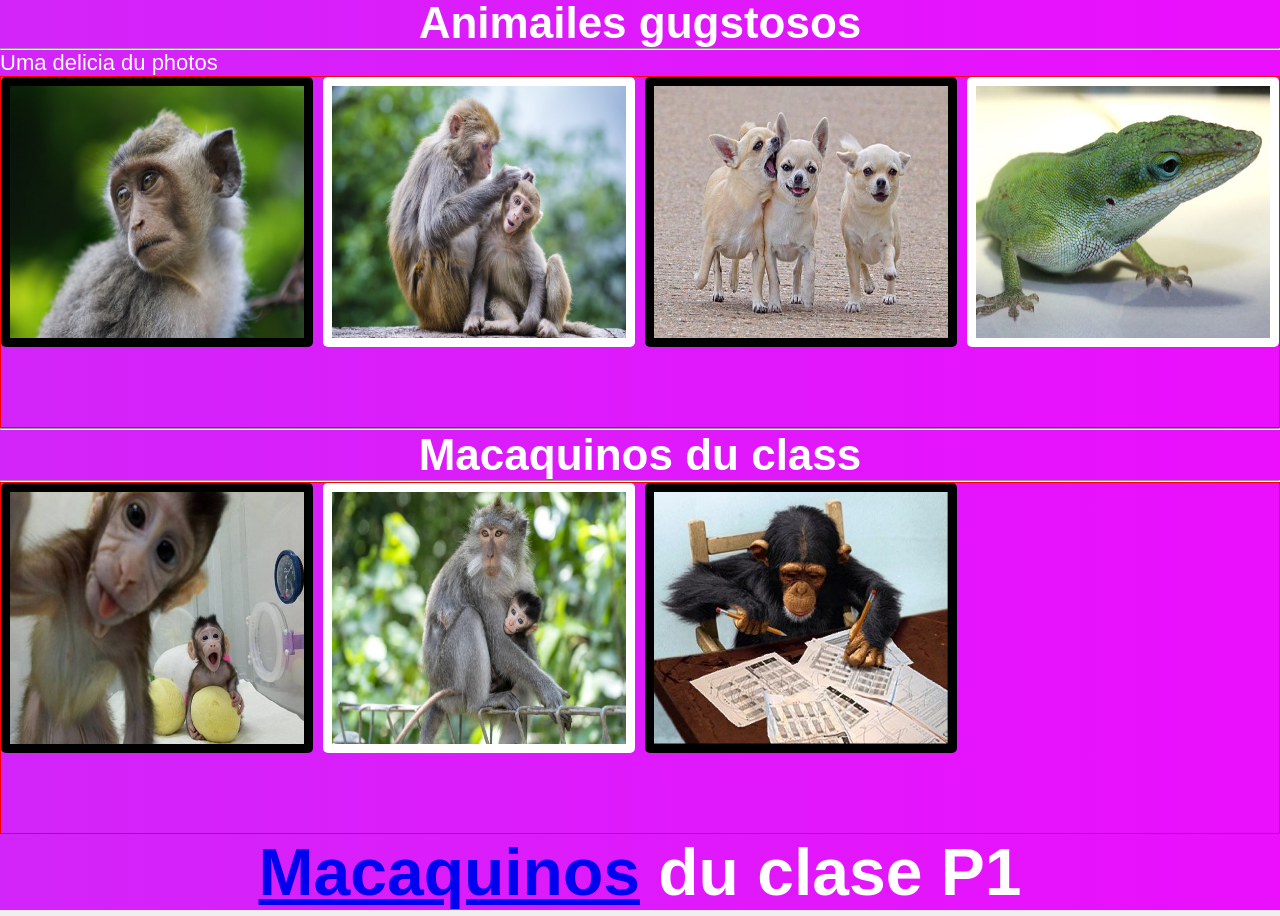
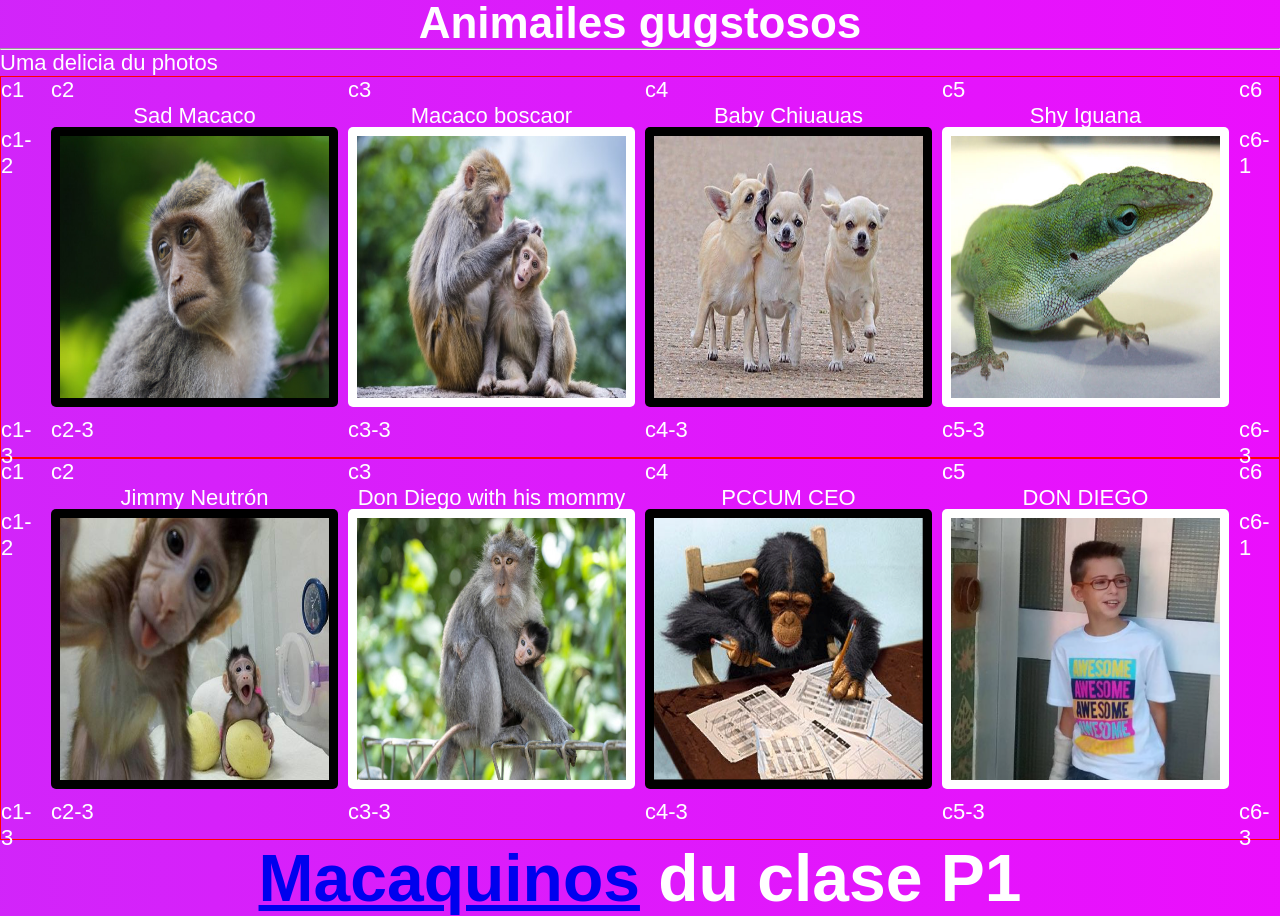
Before and after one commit to angelcamuna/MonkeyPageCSSfree, a plain HTML site: page Index.html in a window 1280 px wide. Shown: the part 258-1174 px from the top of the page. Drawn offline with Linux system fonts and the light colour scheme.

Commit message:
triquiñuela + titulos + orden

```diff
--- a/Index.html
+++ b/Index.html
@@ -24,19 +24,48 @@
 </header>
 <nav>
 <div id="container">
+  <div>c1 </div>
+    <div>c2  <p align="center">Sad Macaco</p> </div>
+      <div>c3  <p align="center">Macaco boscaor</p>  </div>
+        <div>c4  <p align="center">Baby Chiuauas</p>  </div>
+          <div>c5  <p align="center">Shy Iguana</p>  </div>
+            <div>c6 </div>
+              <div>c1-2</div>
+
   <div class="celda1">  <a href="pages/Macaco1.html"><img src="img/Macaquino1.jpg" alt=""></a> </div>
 	<div class="celda2">  <a href="pages/Macaco2.html"><img src="img/Macaquino2.jpg" alt=""></a> </div>
 	<div class="celda3">  <a href="pages/guagua.html"><img src="img/guagua.jpg" alt=""></a> </div>
 	<div class="celda4">  <a href="pages/shylizard.html"><img src="img/shylizard.jpg" alt=""></a> </div>
+
+  <div>c6-1 </div>
+    <div>c1-3 </div>
+      <div>c2-3 </div>
+        <div>c3-3 </div>
+          <div>c4-3 </div>
+            <div>c5-3  </div>
+              <div>c6-3  </div>
 </div>
-<hr>
-  <h1 style="font-size:200%;" align="center"> Macaquinos du class
-  </h1>
-<hr>
 <div id="container">
-  <div class="celda1">  <a href="pages/Macaco5.html"><img src="img/Macaquino3.jpg" alt=""></a> </div>
-  <div class="celda2">  <a href="pages/Macaco6.html"><img src="img/Macaquino6.jpg" alt=""></a> </div>
-  <div class="celda3">  <a href="pages/studyingmonkey.html"> <img src="img/ahmed.png" width="600" height="400" alt=""></a> </div>
+  <div>c1  </div>
+    <div>c2  <p align="center">Jimmy Neutrón</p> </div>
+      <div>c3  <p align="center">Don Diego with his mommy</p> </div>
+        <div>c4  <p align="center">PCCUM CEO</p> </div>
+          <div>c5  <p align="center">DON DIEGO</p> </div>
+            <div>c6  </div>
+              <div>c1-2  </div>
+
+  <div class="celda5">  <a href="pages/Macaco5.html"><img src="img/Macaquino3.jpg" alt=""></a> </div>
+  <div class="celda6">  <a href="pages/Macaco6.html"><img src="img/Macaquino6.jpg" alt=""></a> </div>
+  <div class="celda7">  <a href="pages/studyingmonkey.html"> <img src="img/ahmed.png" width="600" height="400" alt=""></a> </div>
+  <div class="celda8">  <a href="pages/dondiego.html"><img src="img/dondiego.png" width="600" height="400" alt=""></a> </div>
+
+  <div>c6-1 </div>
+    <div>c1-3 </div>
+      <div>c2-3 </div>
+        <div>c3-3 </div>
+          <div>c4-3 </div>
+            <div>c5-3  </div>
+              <div>c6-3  </div>
 </div>
 </nav>
 <footer>
--- a/css/displaygrid.css
+++ b/css/displaygrid.css
@@ -13,8 +13,8 @@ body{
 #container{
   display:grid;
   border: 1px solid red;
-  grid-template-columns: 1fr 1fr 1fr 1fr;
-  grid-template-rows: calc(35vh - 10px) calc(10vh - 10px);
+  grid-template-columns: 5vh 1fr 1fr 1fr 1fr 5vh;
+  grid-template-rows: calc(5vh - 0px) calc(35vh - 0px) calc(5vh - 0px);
   grid-column-gap: 10px;
   grid-row-gap: 10px;
 }
@@ -23,8 +23,9 @@ body{
   padding: 9px;
   background-color:#000000;
   border-radius: 5px;
-  grid-column:
-  grid-row:
+  grid-column:1:2;
+  grid-row:1:2;
+  grid-template-rows: 30px 2fr;
 }
 
 #container .celda1 img{
@@ -41,6 +42,8 @@ width: 100%;
   padding: 9px;
   background-color:#FFFFFF;
   border-radius: 5px;
+  grid-column:2:3;
+  grid-row:1:2;
 }
 #container .celda2 img{
 height: 100%;
@@ -54,6 +57,8 @@ width: 100%;
   padding: 9px;
   background-color:#000000;
   border-radius: 5px;
+  grid-column:3:4;
+  grid-row:1:2;
 }
 #container .celda3 img{
 height: 100%;
@@ -65,6 +70,8 @@ width: 100%;
   padding: 9px;
   background-color:#FFFFFF;
   border-radius: 5px;
+  grid-column:4:5;
+  grid-row:1:2;
 }
 #container .celda4 img{
 height: 100%;
@@ -76,31 +83,69 @@ width: 100%
   padding: 9px;
   background-color:#000000;
   border-radius: 5px;
+  grid-column:1:2;
+  grid-row:2:3;
 }
+#container .celda5 img{
+height: 100%;
+width: 100%
+}
+
+
 
 #container .celda6{
   padding: 9px;
   background-color:#FFFFFF;
   border-radius: 5px;
+  grid-column:2:3;
+  grid-row:2:3;
 }
+#container .celda6 img{
+height: 100%;
+width: 100%
+}
+
+
 
 #container .celda7{
   padding: 9px;
   background-color:#000000;
   border-radius: 5px;
+  grid-column:3:4;
+  grid-row:2:3;
 }
+#container .celda7 img{
+height: 100%;
+width: 100%
+}
+
+
 
 #container .celda8{
   padding: 9px;
   background-color:#FFFFFF;
   border-radius: 5px;
+  grid-column:4:5;
+  grid-row:2:3;
 }
+#container .celda8 img{
+height: 100%;
+width: 100%
+}
+
+
+
 
 #container .celda9{
   padding: 9px;
   background-color:#000000;
   border-radius: 5px;
 }
+#container .celda9 img{
+height: 100%;
+width: 100%
+}
+
 
 .parent {
 display: grid;
```
Also changed, not shown: pages/dondiego.html (added, +43 -0 lines), pages/dondiego1.html (added, +27 -0 lines), img/dondiego.png (added), img/dondiegoa.png (added).
